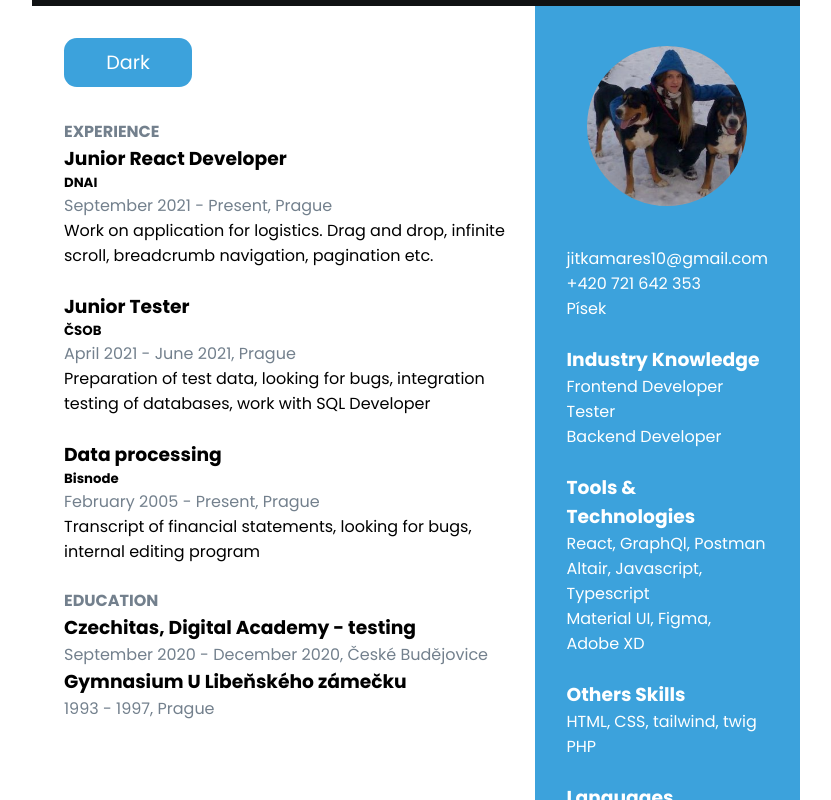
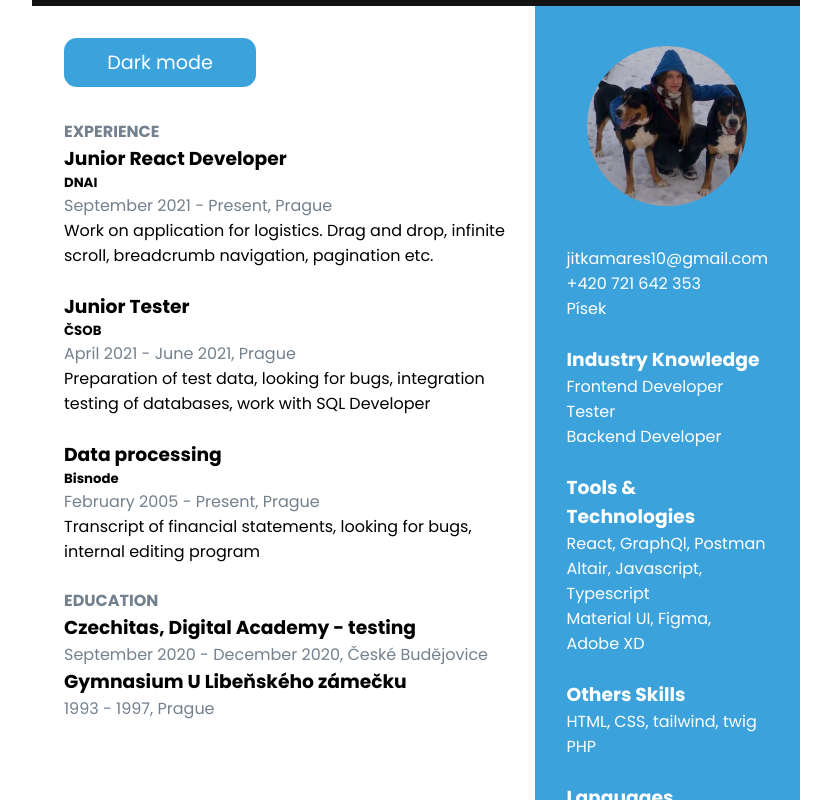
Before and after one commit to JiMare/resume, a React (Create React App) app: page / in a window 1280 px wide. Shown: the top 800 px of the page, without its empty margins (224-1055 px from the left). Built offline with nearby package versions, Linux system fonts and the light colour scheme.

Commit message:
buttons fix

```diff
--- a/src/components/Main.jsx
+++ b/src/components/Main.jsx
@@ -14,8 +14,8 @@ export const Main = () => {
     setContentVisible(!contentVisible);
   }
 
-  const label = isDark ? "Light" : "Dark";
-  const secondLabel = contentVisible ? "Certificates" : "CV";
+  const label = isDark ? "Light mode" : "Dark mode";
+  const secondLabel = contentVisible ? "Certificates" : "Curriculum vitae";
 
   return (
     <div className={isDark && "dark"}>
--- a/src/index.css
+++ b/src/index.css
@@ -128,7 +128,7 @@ h4,
   background-color: #3ca2dc;
   color: #ffff;
   border: 0;
-  width: 8rem;
+  width: 12rem;
   font-size: 1.2rem;
 }
 
```
